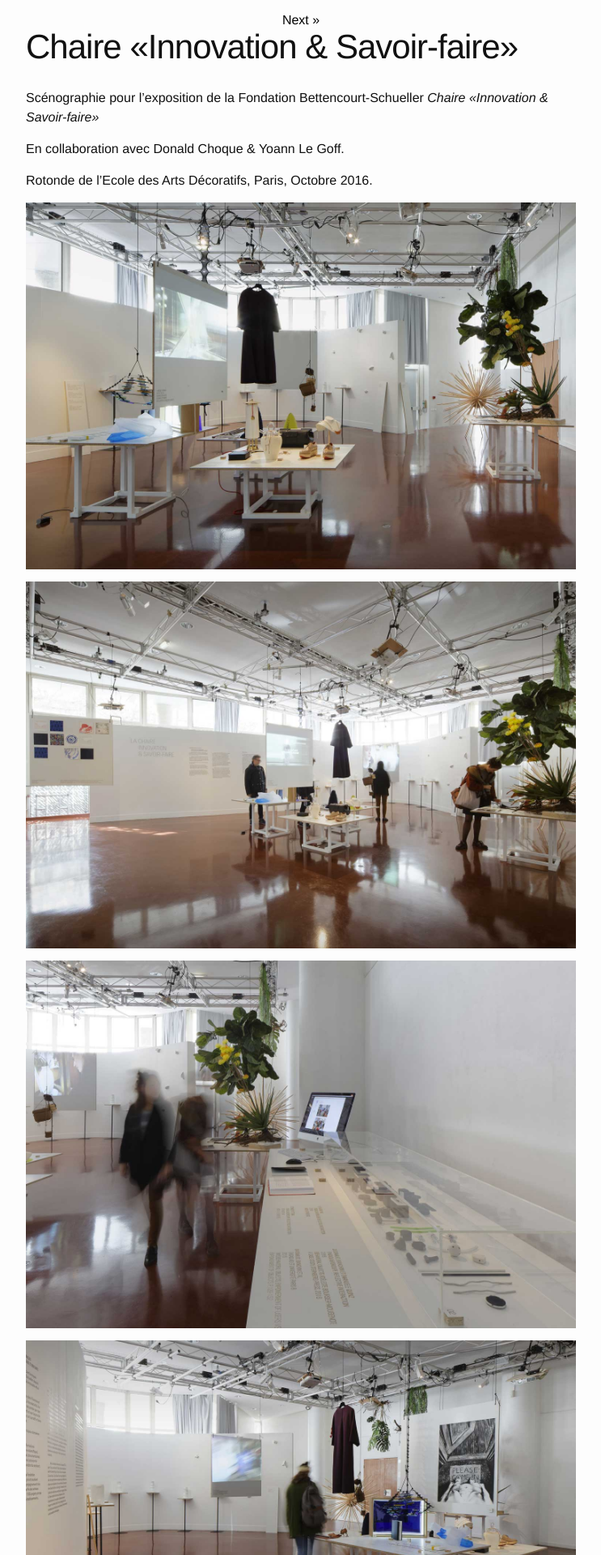
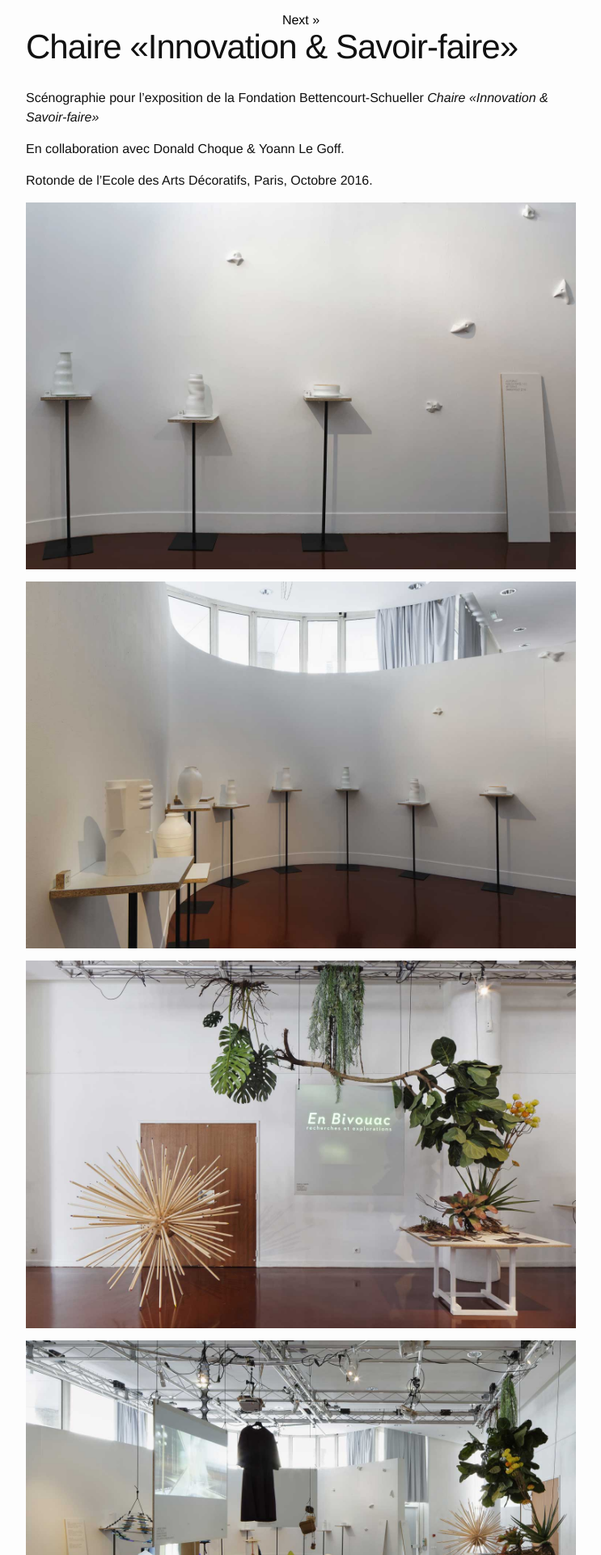
Before and after one commit to louiseds/louiseds.github.io, a Jekyll site: the page built from _posts/2016-11-14-chaire-innovation-savoir-faire.md, in a window 1280 px wide. Shown: the part 384-2304 px from the top of the page at 81% size, without its empty margins (268-1011 px from the left). Built offline with Jekyll 4.4.1, drawn with Linux system fonts in a browser that asks for light colours.

Commit message:
Updated 2016-11-14-chaire-innovation-savoir-faire.md

```diff
--- a/_posts/2016-11-14-chaire-innovation-savoir-faire.md
+++ b/_posts/2016-11-14-chaire-innovation-savoir-faire.md
@@ -11,6 +11,12 @@ En collaboration avec Donald Choque & Yoann Le Goff.
 
 Rotonde de l'Ecole des Arts Décoratifs, Paris, Octobre 2016.
 
+![ENSAD_INNO_SCENO_8531.jpg]({{site.baseurl}}/images/ENSAD_INNO_SCENO_8531.jpg)
+
+![ENSAD_INNO_SCENO_8539.jpg]({{site.baseurl}}/images/ENSAD_INNO_SCENO_8539.jpg)
+
+![ENSAD_INNO_SCENO_8543b.jpg]({{site.baseurl}}/images/ENSAD_INNO_SCENO_8543b.jpg)
+
 ![ENSAD_INNO_SCENO_8554.jpg]({{site.baseurl}}/images/ENSAD_INNO_SCENO_8554.jpg)
 
 ![ENSAD_INNO_SCENO_8583.jpg]({{site.baseurl}}/images/ENSAD_INNO_SCENO_8583.jpg)
@@ -23,10 +29,4 @@ Rotonde de l'Ecole des Arts Décoratifs, Paris, Octobre 2016.
 
 ![ENSAD_INNO_SCENO_8549.jpg]({{site.baseurl}}/images/ENSAD_INNO_SCENO_8549.jpg)
 
-![ENSAD_INNO_SCENO_8531.jpg]({{site.baseurl}}/images/ENSAD_INNO_SCENO_8531.jpg)
-
-![ENSAD_INNO_SCENO_8539.jpg]({{site.baseurl}}/images/ENSAD_INNO_SCENO_8539.jpg)
-
-![ENSAD_INNO_SCENO_8543b.jpg]({{site.baseurl}}/images/ENSAD_INNO_SCENO_8543b.jpg)
-
 ![ENSAD_INNO_VERNISSAGE_8475.jpg]({{site.baseurl}}/images/ENSAD_INNO_VERNISSAGE_8475.jpg)
```
